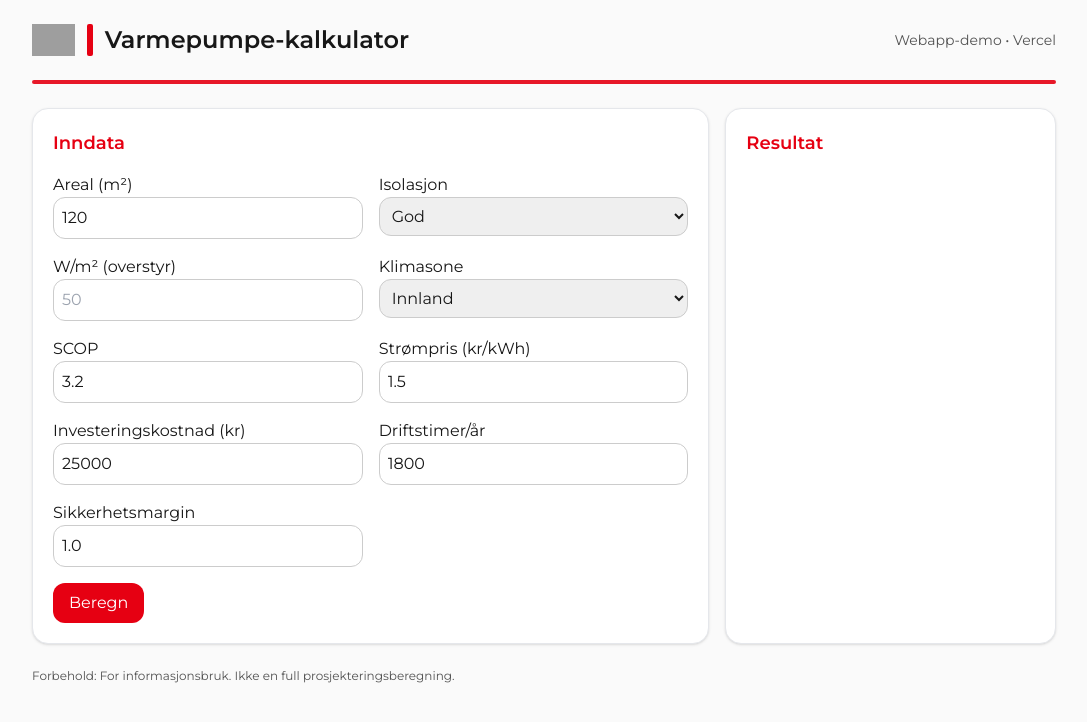
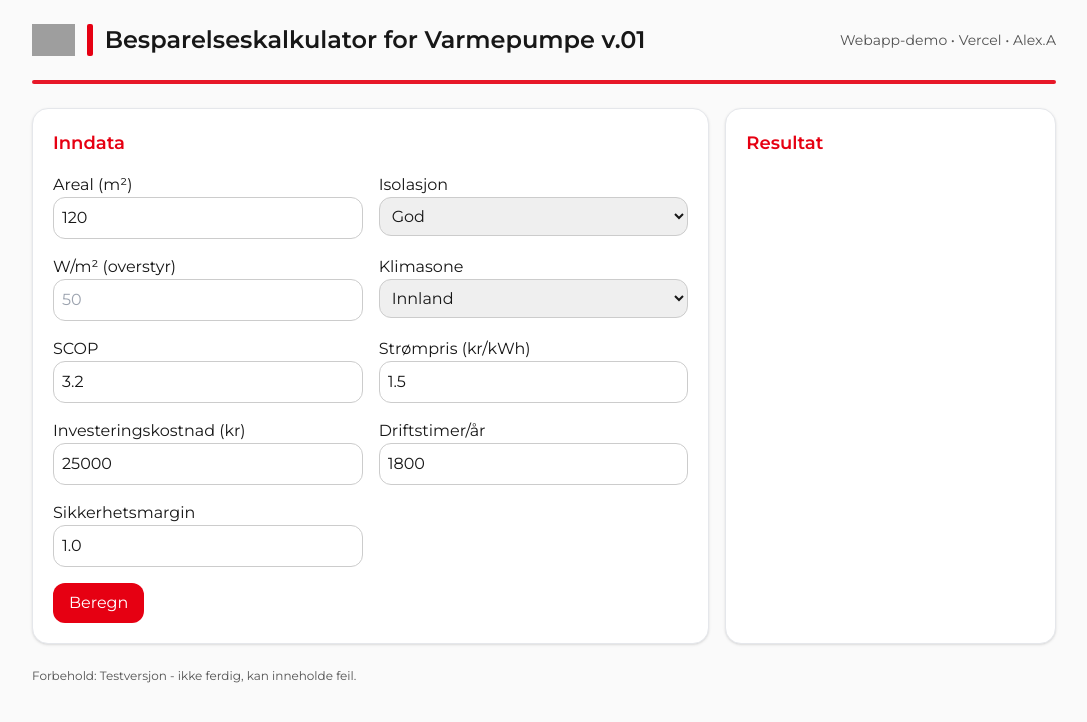
Before and after one commit to TNDT87/testkalk, a plain HTML site: page index.html in a window 1280 px wide. Shown: the whole page, without its empty margins (96-1183 px from the left). Drawn offline with nearby package versions, Linux system fonts and the light colour scheme; grey boxes are pictures that could not be loaded.

Commit message:
Update index.html

```diff
--- a/index.html
+++ b/index.html
@@ -18,9 +18,9 @@
         <div class="flex items-center gap-3">
           <img src="https://mee.no/wp-content/themes/mitsubishi/images/logo.svg" alt="Mitsubishi Electric" class="h-8 w-auto" />
           <div class="h-8 w-1.5 rounded-sm bg-[#E60012]"></div>
-          <h1 class="text-2xl font-semibold">Varmepumpe-kalkulator</h1>
+          <h1 class="text-2xl font-semibold">Besparelseskalkulator for Varmepumpe v.01</h1>
         </div>
-        <div class="text-sm text-neutral-600">Webapp-demo • Vercel</div>
+        <div class="text-sm text-neutral-600">Webapp-demo • Vercel • Alex.A</div>
       </header>
 
       <div class="h-1 rounded-full bg-[#E60012] opacity-90"></div>
@@ -49,7 +49,7 @@
       </div>
 
       <footer class="text-xs text-neutral-600">
-        Forbehold: For informasjonsbruk. Ikke en full prosjekteringsberegning.
+        Forbehold: Testversjon - ikke ferdig, kan inneholde feil.
       </footer>
     </div>
 
```
